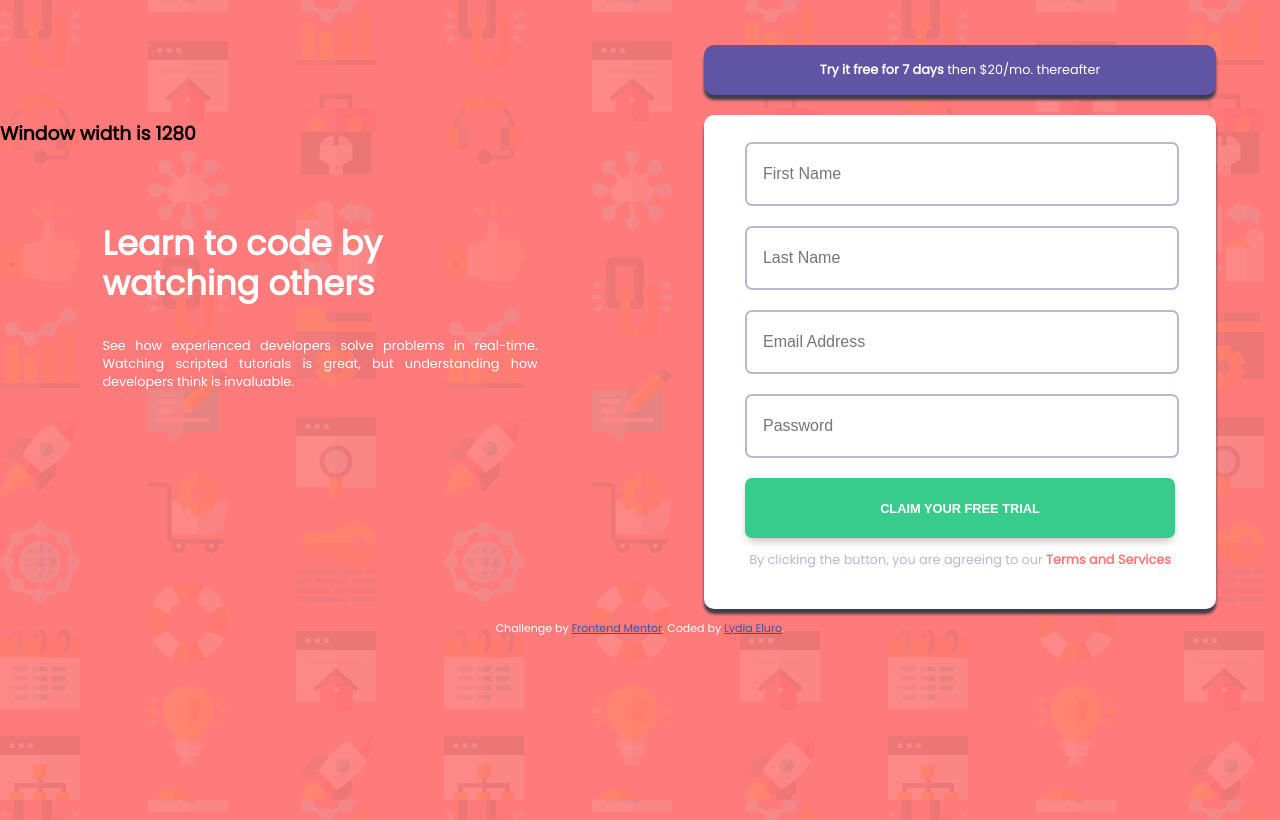
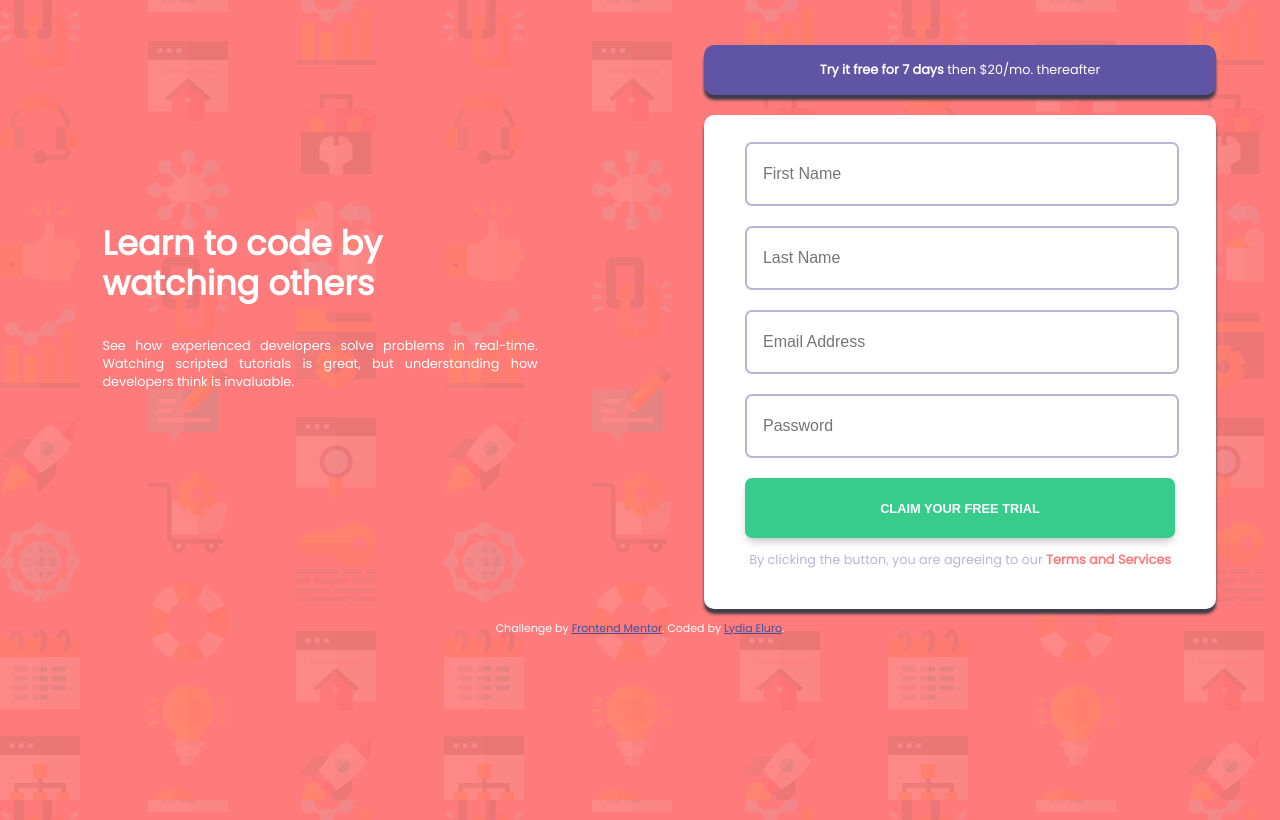
Before and after one commit to elurolydia/signUpFormWithJS, a website: page index.html in a window 1280 px wide. Drawn offline with Linux system fonts and the light colour scheme.

Commit message:
removed width

```diff
--- a/index.css
+++ b/index.css
@@ -9,11 +9,6 @@ body{
     width: 90%;
     font-family: Poppins;
     overflow-x: hidden;
-}
-
-#windowWidth{
-    position: absolute;
-    top: 100px;
 }
 
 /* #typing{
--- a/index.html
+++ b/index.html
@@ -29,7 +29,6 @@
     </ul>
     <button id="popUpButton">OK</button>
   </div>
-  <h3 id="windowWidth"></h3>
 
   <div id="container">
   <header>
--- a/jsSrc/index.js
+++ b/jsSrc/index.js
@@ -1,6 +1,3 @@
-let width = document.getElementById('windowWidth');
-width.innerText = `Window width is ${window.innerWidth}`
-
 let popUp = document.getElementById('popUpDiv');
 popUp.style.display = 'none';
 
```
